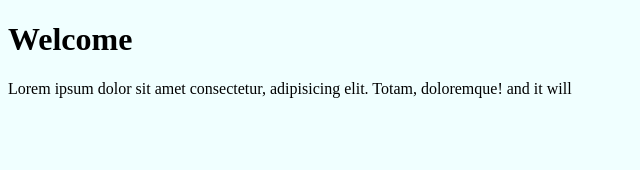
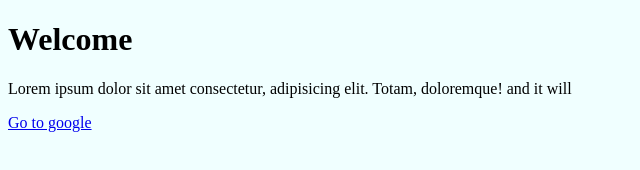
Before and after one commit to akashbansal7896/MyProject, a plain HTML site: page index.html in a window 1280 px wide. Shown: the whole page, without its empty margins (0-640 px from the left). Drawn offline with Linux system fonts and the light colour scheme.

Commit message:
Index file add link

```diff
--- a/index.html
+++ b/index.html
@@ -9,5 +9,6 @@
 <body>
     <h1>Welcome</h1>
     <p>Lorem ipsum dolor sit amet consectetur, adipisicing elit. Totam, doloremque! and it will </p>
+    <a href="https://www.google.com">Go to google</a>
 </body>
 </html>
```
